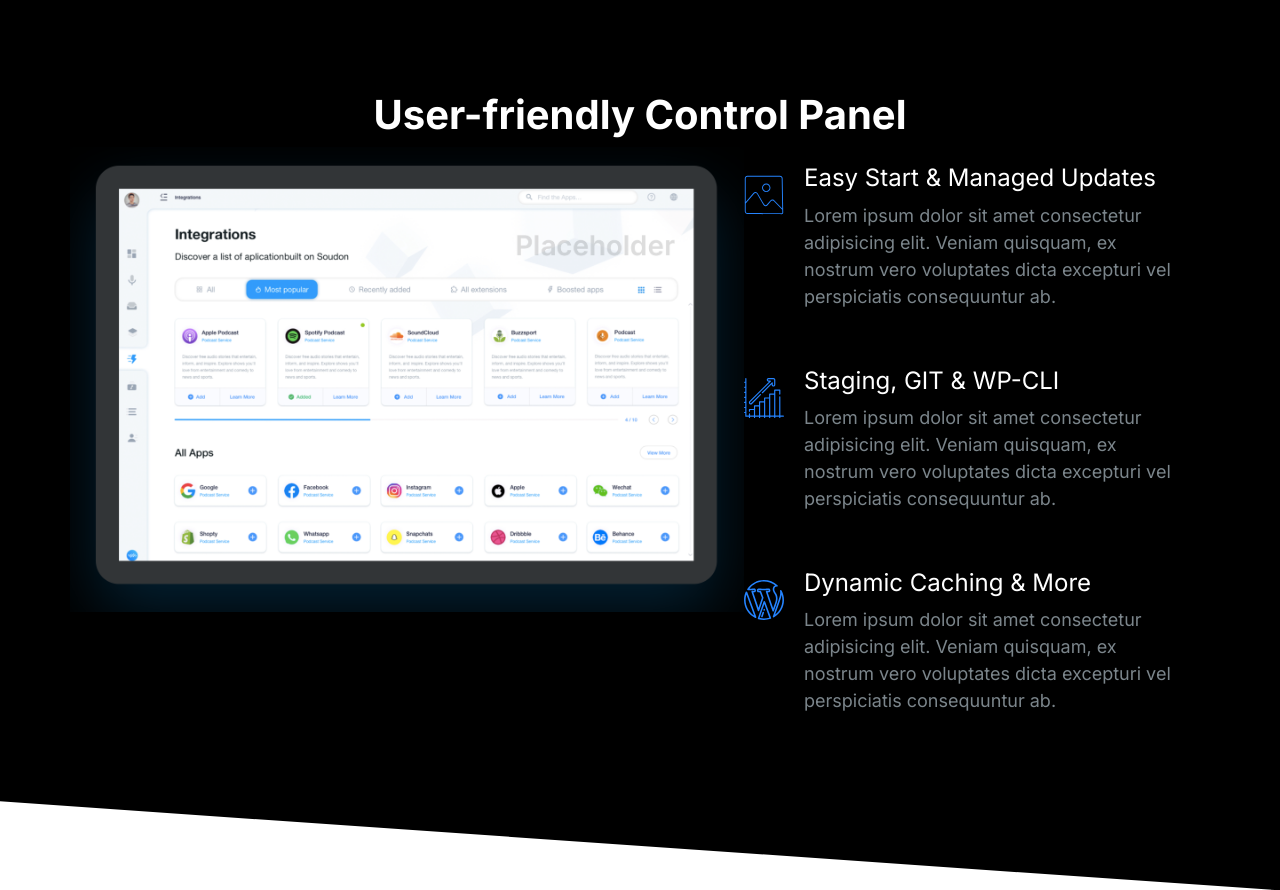
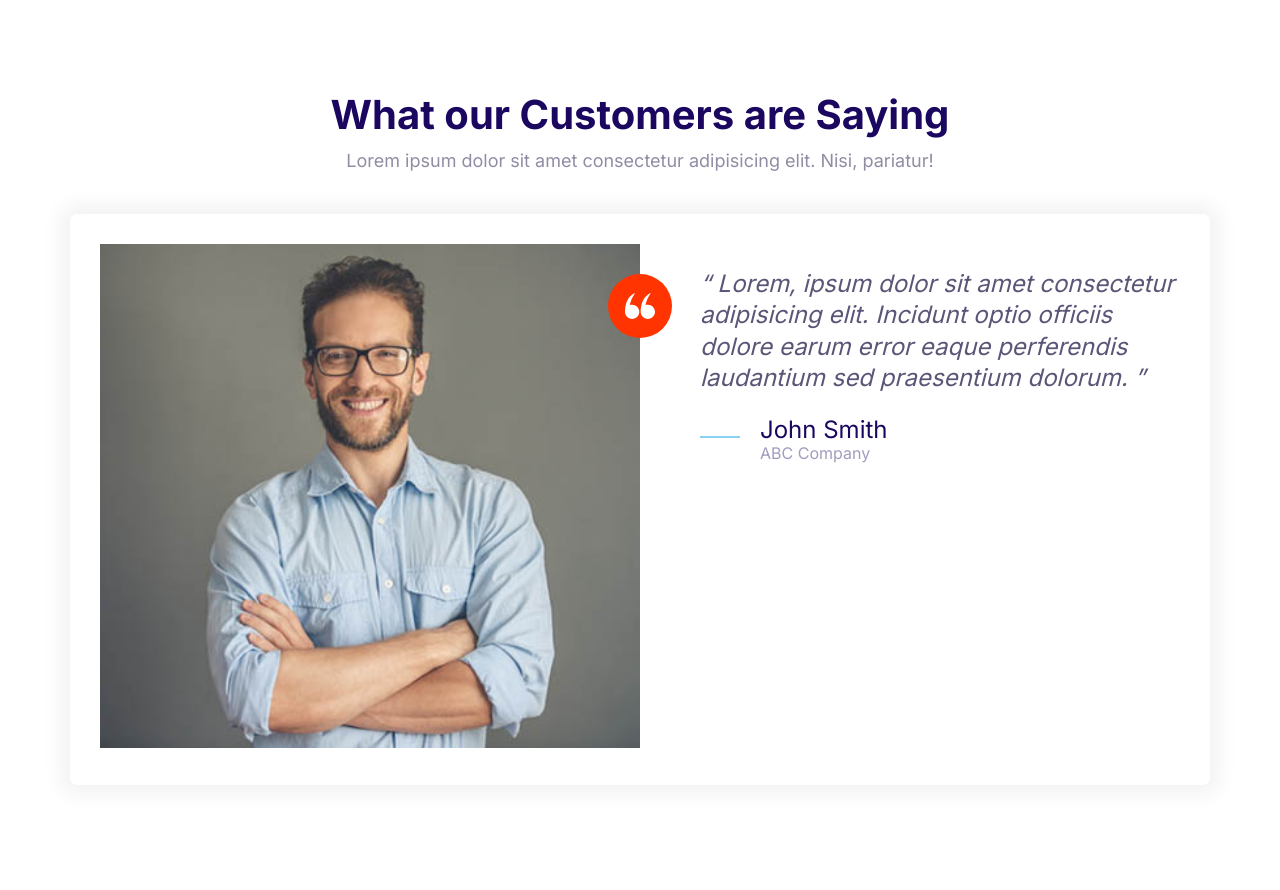
Before and after one commit to danielcsanchez23/moshify, a plain HTML site: page index.html in a window 1280 px wide. After the commit the page ends 845 px from the top, so only its background shows below. Drawn offline with Linux system fonts and the light colour scheme.

Commit message:
Created testimonials block component.

```diff
--- a/css/styles.css
+++ b/css/styles.css
@@ -614,6 +614,7 @@ a {
 
 .block__header {
   text-align: center;
+  margin-bottom: 4rem;
 }
 
 .block__heading {
--- a/index.html
+++ b/index.html
@@ -13,65 +13,50 @@
     <link rel="stylesheet" href="css/styles.css" />
   </head>
   <body>
-    <section class="block block--dark block--skewed-right block-showcase">
+    <section class="block">
       <header class="block__header">
-        <h2>User-friendly Control Panel</h2>
+        <h2>What our Customers are Saying</h2>
+        <p>
+          Lorem ipsum dolor sit amet consectetur adipisicing elit. Nisi,
+          pariatur!
+        </p>
       </header>
-      <div class="container grid grid--1x2">
-        <img class="block-showcase__image" src="/images/ipad.png" alt="" />
-        <ul class="list showcase__list">
-          <li>
+      <div class="container">
+        <div class="card testimonial">
+          <div class="grid grid--1x2">
+            <div class="testimonial__image">
+              <img
+                src="images/testimonial.jpg"
+                alt="A happy, smiling customer"
+              />
+              <span class="icon-container icon-container--accent">
+                <svg class="icon icon--white icon--small">
+                  <use xlink:href="images/sprite.svg#quotes"></use>
+                </svg>
+              </span>
+            </div>
+            <blockquote class="quote">
+              <p class="quote__text">
+                Lorem, ipsum dolor sit amet consectetur adipisicing elit.
+                Incidunt optio officiis dolore earum error eaque perferendis
+                laudantium sed praesentium dolorum.
+              </p>
+              <footer>
                 <div class="media">
                   <div class="media__image">
-                <svg class="icon icon--primary">
-                  <use xlink:href="images/sprite.svg#snap"></use>
+                    <svg class="icon icon--primary quote__line">
+                      <use xlink:href="images/sprite.svg#line"></use>
                     </svg>
                   </div>
                   <div class="media__body">
-                <h3 class="media__title">Easy Start & Managed Updates</h3>
-                <p>
-                  Lorem ipsum dolor sit amet consectetur adipisicing elit.
-                  Veniam quisquam, ex nostrum vero voluptates dicta excepturi
-                  vel perspiciatis consequuntur ab.
-                </p>
+                    <h3 class="media__title quote__author">John Smith</h3>
+                    <p class="quote__organization">ABC Company</p>
                   </div>
                 </div>
-          </li>
-          <li>
-            <div class="media">
-              <div class="media__image">
-                <svg class="icon icon--primary">
-                  <use xlink:href="images/sprite.svg#growth"></use>
-                </svg>
-              </div>
-              <div class="media__body">
-                <h3 class="media__title">Staging, GIT & WP-CLI</h3>
-                <p>
-                  Lorem ipsum dolor sit amet consectetur adipisicing elit.
-                  Veniam quisquam, ex nostrum vero voluptates dicta excepturi
-                  vel perspiciatis consequuntur ab.
-                </p>
+              </footer>
+            </blockquote>
           </div>
         </div>
-          </li>
-          <li>
-            <div class="media">
-              <div class="media__image">
-                <svg class="icon icon--primary">
-                  <use xlink:href="images/sprite.svg#wordpress"></use>
-                </svg>
-              </div>
-              <div class="media__body">
-                <h3 class="media__title">Dynamic Caching & More</h3>
-                <p>
-                  Lorem ipsum dolor sit amet consectetur adipisicing elit.
-                  Veniam quisquam, ex nostrum vero voluptates dicta excepturi
-                  vel perspiciatis consequuntur ab.
-                </p>
-              </div>
-            </div>
-          </li>
-        </ul>
       </div>
     </section>
     <script src="js/main.js"></script>
```
Also changed, not shown: components/block-testimonials.html (added, +42 -0 lines). Lines whose indentation alone changed are shown as unchanged.
